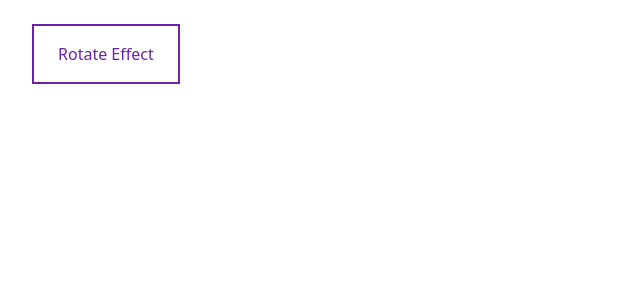
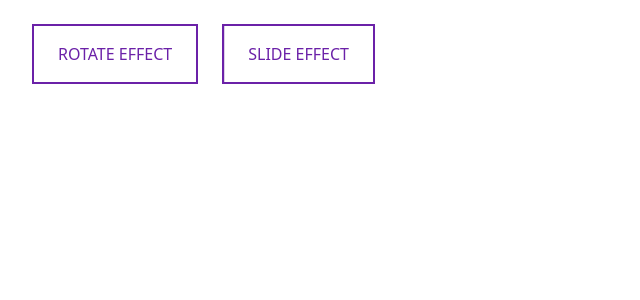
Before and after one commit to exploitenomah/css-animations, a React (Create React App) app: page /buttons in a window 1280 px wide. Shown: the top 300 px of the page, without its empty margins (0-640 px from the left). Built offline with nearby package versions, Linux system fonts and the light colour scheme.

Commit message:
create button  slide effect

```diff
--- a/src/components/buttons.js
+++ b/src/components/buttons.js
@@ -2,7 +2,7 @@ import { useCallback, createElement } from "react"
 
 export const ButtonBase = ({ children, onClick, as, ...props}) => {
 
-  const defaultBtnStyles = "whitespace-nowrap cursor-pointer uppercase px-6 py-4"
+  const defaultBtnStyles = "whitespace-nowrap cursor-pointer uppercase px-6 py-4 overflow-hidden"
   const handleClick = useCallback((e) => {
     //post button click
     // e.target.dataset.name
--- a/src/pages/Buttons.js
+++ b/src/pages/Buttons.js
@@ -6,12 +6,18 @@ import { ButtonBase } from "../components/buttons";
 export default function Buttons() {
 
   return (
-    <main className="flex">
-      <ButtonBase className={`relative text-purple-800 linear duration-300 border-2 border-purple-800 capitalize overflow-hidden
+    <main className="flex flex-wrap gap-6 items-center align-center justify-start">
+      <ButtonBase className={`relative text-purple-800 linear duration-300 border-2 border-purple-800
         before:absolute before:w-full before:h-full before:-z-10 before:bg-purple-900/80
         before:top-0 before:left-0 before:rotate-[-90deg] before:origin-bottom-left
-        before:linear before:duration-300 before:delay-200 hover:before:rotate-0 hover:text-white hover:rounded-md`}>
+        before:linear before:duration-300 before:delay-75 hover:before:rotate-0 hover:text-white hover:rounded-md`}>
          rotate effect
+      </ButtonBase>
+      <ButtonBase className={`relative text-purple-800 linear duration-300 border-2 border-purple-800
+        before:absolute before:w-full before:h-full before:-z-10 before:bg-purple-900/80
+        before:top-0 before:left-0 before:translate-x-[-100%] before:origin-bottom-left
+        before:linear before:duration-300 before:delay-75 hover:before:translate-x-0 hover:text-white hover:rounded-md`}>
+         slide effect
       </ButtonBase>
     </main>
   )
```
